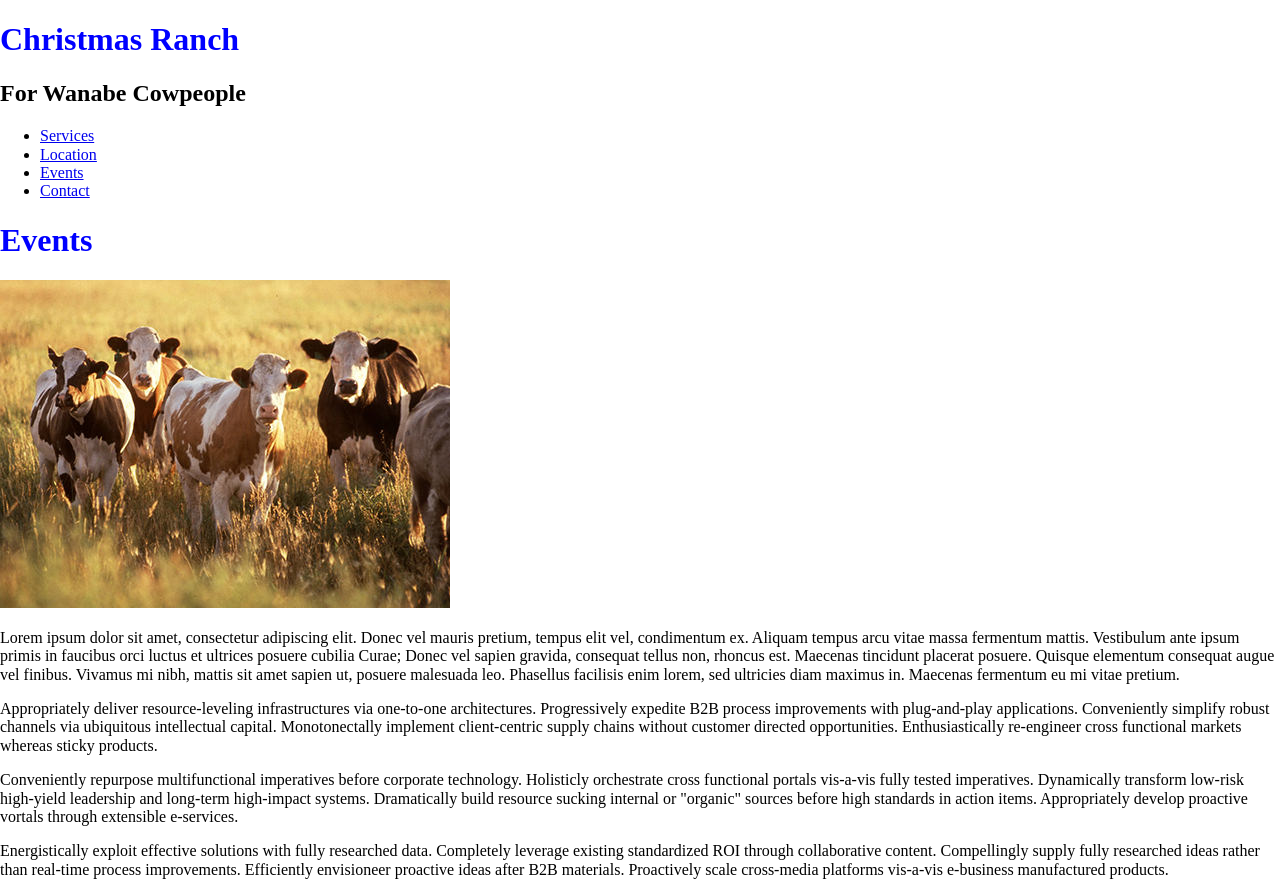
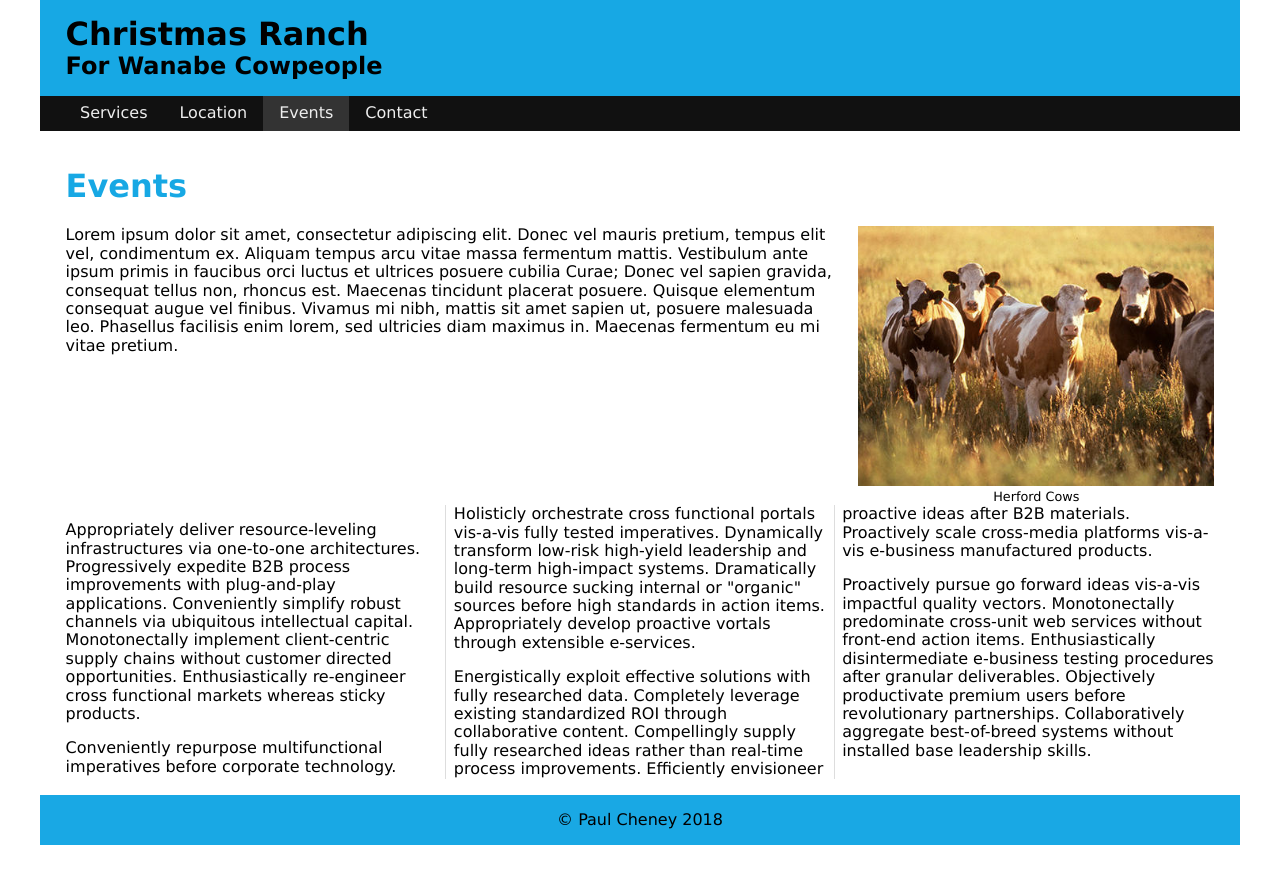
Before and after one commit to laesmie/laesmie-ranch.github.io, a plain HTML site: page index.html in a window 1280 px wide. Shown: the top 882 px of the page. After the commit the page ends 845 px from the top, so only its background shows below. Drawn offline with Linux system fonts and the light colour scheme.

Commit message:
FInal Save

```diff
--- a/css/large.css
+++ b/css/large.css
@@ -1,5 +1,26 @@
 @media only screen and (min-width: 1028px) {
-    h1 {
-        color: blue;
+    header, footer, nav, main {
+        max-width: 75rem;
+        margin: auto;
+    }
+
+    nav ul {
+        padding-left: 2%;
+    }
+
+    nav li {
+        width: auto;
+    }
+
+    nav a {
+        padding: .5rem 1rem;
+    }
+
+    main figure {
+        width: 31%;
+    }
+
+    div.news {
+        column-count: 3;
     }
 }
--- a/css/medium.css
+++ b/css/medium.css
@@ -1,5 +1,18 @@
 @media only screen and (min-width: 560px) {
-    h1 {
-        color: green;
+    nav li {
+        float: left;
+        width: 25%
+    }
+
+    main figure {
+        float: right;
+        width: 48%;
+        margin-left: 2%;
+    }
+
+    div.news {
+        clear: both;
+        column-count: 2;
+        column-rule: 1px solid #ddd;
     }
 }
--- a/css/small.css
+++ b/css/small.css
@@ -1,3 +1,96 @@
-h1 {
-    color: red;
+* {
+    -moz-box-sizing: border-box;
+    -webkit-box-sizing: border-box;
+    box-sizing: border-box;
 }
+
+/* body rules here */
+
+body {
+    font-family: Verdana;
+    font-size: 16px;
+}
+
+/* header rules here */
+
+header {
+    background-color: #17a8e4;
+    padding: 1rem 2%;
+}
+
+header h1 {
+    margin: 0;
+}
+
+header h2 {
+    margin: 0;
+}
+
+/* navigation rules here */
+
+nav {
+    background-color: #111;
+}
+
+nav ul {
+    margin: 0;
+    padding: 0;
+}
+
+nav li {
+    list-style-type: none;
+}
+
+nav li.active {
+    background-color: #333;
+}
+
+nav a {
+    display: block;
+    padding: .8rem 0;
+    color: #eee;
+    text-align: center;
+    text-decoration: none;
+}
+
+nav a:hover {
+    background-color: #444;
+}
+
+/* main rules here */
+
+main {
+    padding: 1rem 2%;
+    display: block;
+}
+
+main h1 {
+    color: #17a8e4;
+}
+
+main figure img {
+    width: 100%;
+}
+
+main figure {
+    width: 100%;
+    margin: 0;
+}
+
+main figcaption {
+    text-align: center;
+    font-size: .8rem;
+}
+
+footer {
+    text-align: center;
+    padding: 1rem 2%;
+    background-color: #19a8e4;
+}
+
+
+.clearfix:after {
+    content: "";
+    display: table;
+    clear: both;
+}
--- a/index.html
+++ b/index.html
@@ -6,7 +6,7 @@
 <meta name="author" content="John Doe">
 <title>Events: Christmas Ranch</title>
 
-
+<meta name="viewport" content="width=device-width", initial-scale=1, maximum-scale=1>
 
 <!-- STYLE SHEETS -->
 <link href="css/normalize.css" rel="stylesheet">
@@ -23,11 +23,11 @@
   <h2>For Wanabe Cowpeople</h2>
 </header>
 
-<nav>
+<nav class="clearfix">
 <ul>
   <li><a href="index.html">Services</a></li>
   <li><a href="#">Location</a></li>
-  <li><a href="#">Events</a></li>
+  <li class="active"><a href="#">Events</a></li>
   <li><a href="#">Contact</a></li>
 </ul>
 </nav>
@@ -36,10 +36,13 @@
 
     <h1>Events</h1>
 
+    <figure>
     <img src="images/cows.jpg" alt="Herford Cows">
+    <figcaption>Herford Cows</figcaption>
+    </figure>
     <p>Lorem ipsum dolor sit amet, consectetur adipiscing elit. Donec vel mauris pretium, tempus elit vel, condimentum ex. Aliquam tempus arcu vitae massa fermentum mattis. Vestibulum ante ipsum primis in faucibus orci luctus et ultrices posuere cubilia Curae; Donec vel sapien gravida, consequat tellus non, rhoncus est. Maecenas tincidunt placerat posuere. Quisque elementum consequat augue vel finibus. Vivamus mi nibh, mattis sit amet sapien ut, posuere malesuada leo. Phasellus facilisis enim lorem, sed ultricies diam maximus in. Maecenas fermentum eu mi vitae pretium.</p>
 
-    <div>
+    <div class="news">
     <p>Appropriately deliver resource-leveling infrastructures via one-to-one architectures. Progressively expedite B2B process improvements with plug-and-play applications. Conveniently simplify robust channels via ubiquitous intellectual capital. Monotonectally implement client-centric supply chains without customer directed opportunities. Enthusiastically re-engineer cross functional markets whereas sticky products.</p>
 
     <p>Conveniently repurpose multifunctional imperatives before corporate technology. Holisticly orchestrate cross functional portals vis-a-vis fully tested imperatives. Dynamically transform low-risk high-yield leadership and long-term high-impact systems. Dramatically build resource sucking internal or "organic" sources before high standards in action items. Appropriately develop proactive vortals through extensible e-services.</p>
```
